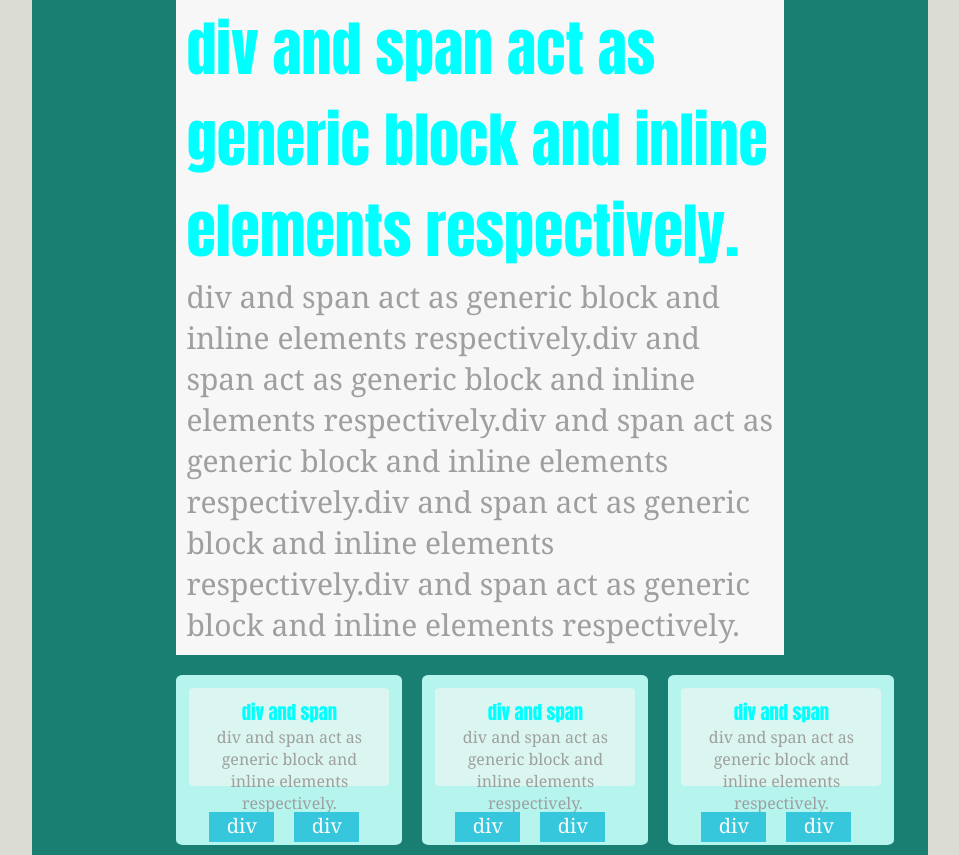
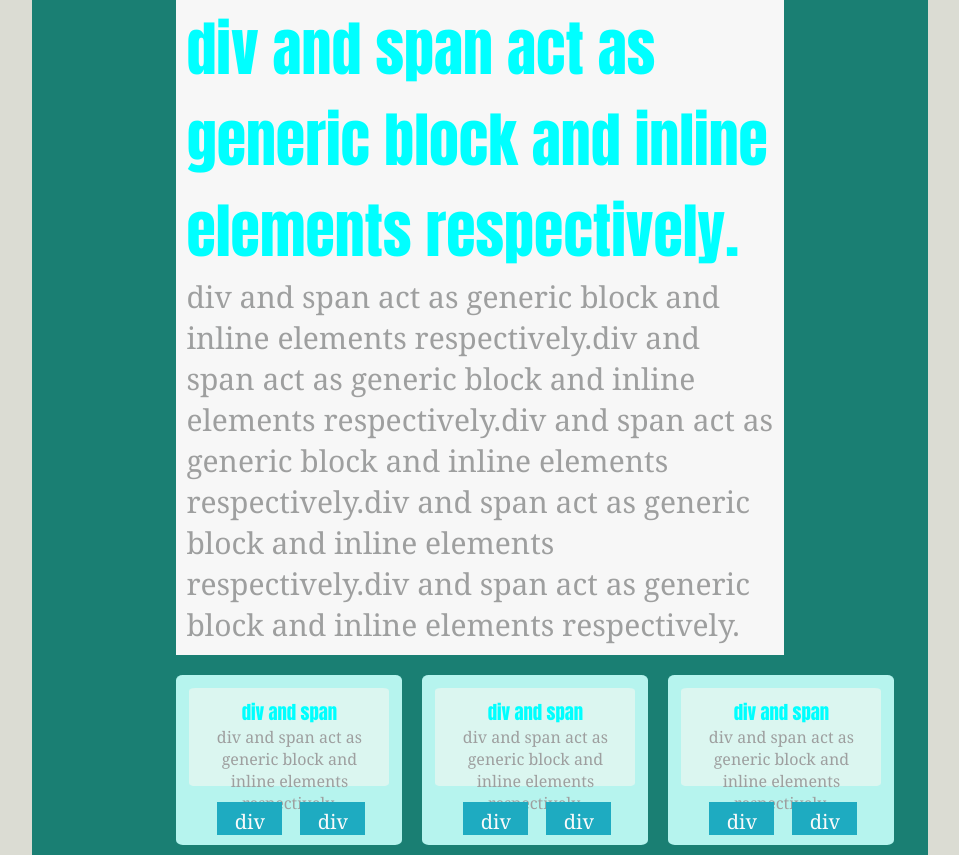
Before and after one commit to weijiexi/weijiexi.github.io, a plain HTML site: page labs/lab12/index.html in a window 1280 px wide. Shown: the part 2232-3087 px from the top of the page, without its empty margins (160-1119 px from the left). Drawn offline with Linux system fonts and the light colour scheme.

Commit message:
finished lab12

```diff
--- a/labs/lab12/index.html
+++ b/labs/lab12/index.html
@@ -109,10 +109,10 @@
             </div>
             <div class="c">
               <div class="d">
-                <P>div</P>
+                <P class="f">div</P>
               </div>
               <div class="e">
-                <P>div</P>
+                <P class="f">div</P>
               </div>
             </div>
           </div>
@@ -124,10 +124,10 @@
             </div>
             <div class="c">
               <div class="d">
-                <P>div</P>
+                <P class="f">div</P>
               </div>
               <div class="e">
-                <P>div</P>
+                <P class="f">div</P>
               </div>
             </div>
           </div>
@@ -139,10 +139,10 @@
             </div>
             <div class="c">
               <div class="d">
-                <P>div</P>
+                <P class="f">div</P>
               </div>
               <div class="e">
-                <P>div</P>
+                <P class="f">div</P>
               </div>
             </div>
           </div>
--- a/labs/lab12/style.css
+++ b/labs/lab12/style.css
@@ -282,18 +282,22 @@ form{
     flex-direction:row;
  }
 
-
-.c p{
+ .d, .e{
     width: 65px;
     height: 30px;
+    background-color: #1eabc1;
+    display: flex;
+    flex-direction:row;
+    margin-left: 18px;
+
+ }
+
+
+.d, .e, .f{
+    width: 65px;
+    height: 30px;
+    text-align: center;
     font-size: 20px;
     color: #fafafa;
-    background-color: #36c7dd;
-    display: flex;
-
-   justify-content: center;
-
-    margin: 10px;
-
-
+    padding-top: 3px;
 }
```
Also changed, not shown: 1 other file.
